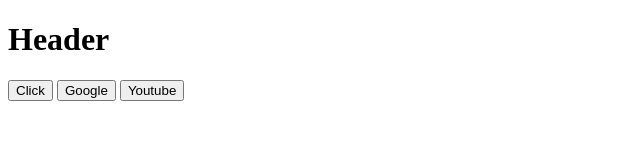
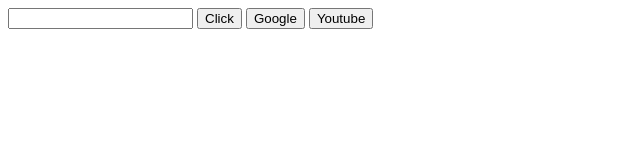
Before and after one commit to Bhavana1109/Batch-3, a plain HTML site: page dom.html in a window 1280 px wide. Shown: the whole page, without its empty margins (0-640 px from the left). Drawn offline with Linux system fonts and the light colour scheme.

Commit message:
pushing files to repo

```diff
--- a/dom.html
+++ b/dom.html
@@ -6,7 +6,9 @@
     <title>DOM</title>
 </head>
 <body>
-    <h1>Header</h1>
+    <form>
+        <input type="text"
+    </form>
     <button>Click</button>
     <button>Google</button>
     <button>Youtube</button>
--- a/dom.js
+++ b/dom.js
@@ -0,0 +1 @@
+console.log(welcome)
```
